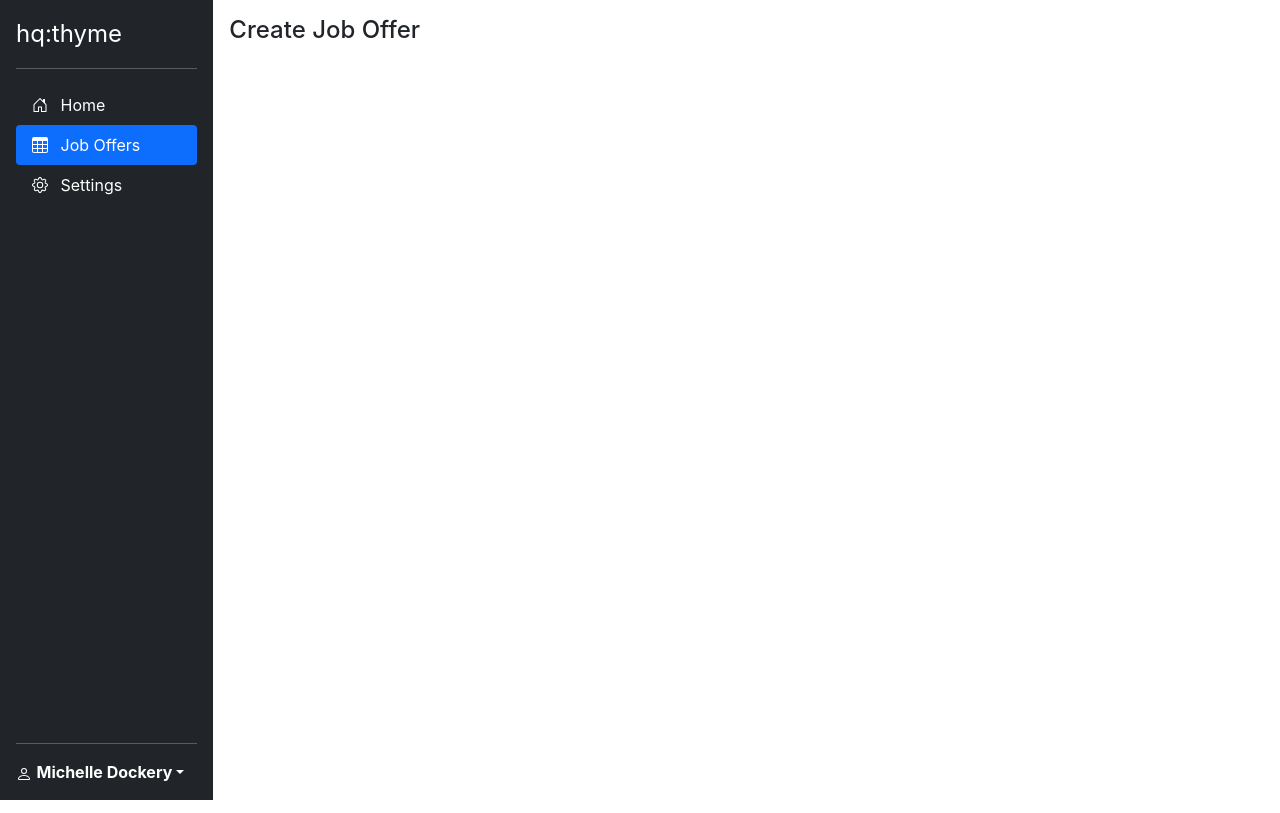
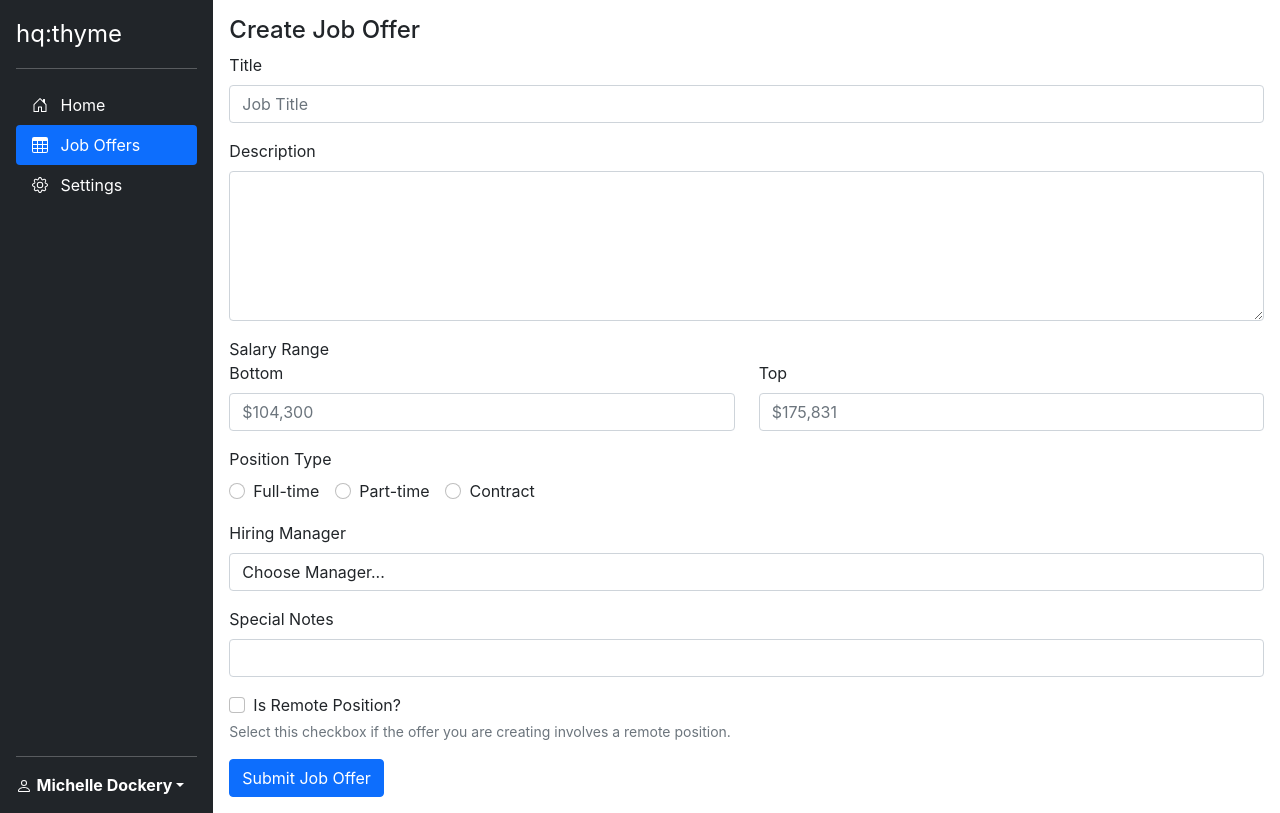
Before and after one commit to brandonshowers/hq-thyme, a React (Create React App) app: page /job-offers/new in a window 1280 px wide. Built offline with nearby package versions, Linux system fonts and the light colour scheme.

Commit message:
Add Formik for form state

```diff
--- a/package.json
+++ b/package.json
@@ -7,6 +7,7 @@
     "@testing-library/react": "^11.1.0",
     "@testing-library/user-event": "^12.1.10",
     "bootstrap": "^5.1.1",
+    "formik": "^2.2.9",
     "react": "^17.0.2",
     "react-bootstrap": "^1.6.3",
     "react-dom": "^17.0.2",
--- a/src/components/JobOffers/new.js
+++ b/src/components/JobOffers/new.js
@@ -1,9 +1,171 @@
 import React from 'react'
+import {
+  Button,
+  Col,
+  Form,
+  Row
+} from 'react-bootstrap'
+import { ErrorMessage, Formik } from 'formik'
 
 const JobOffersNew = () => {
   return (
     <React.Fragment>
-    <h2 className="fs-4">Create Job Offer</h2>
+      <h2 className="fs-4">Create Job Offer</h2>
+      <Formik
+        initialValues={{
+          title: "",
+          description: "",
+          salaryTop: "",
+          salaryBottom: "",
+          positionType: "",
+          hiringManager: "",
+          specialNotes: "",
+          isRemotePosition: false
+        }}
+        onSubmit={( values ) => {
+          // Submit logic to follow
+        }}
+      >
+        {({
+          values,
+          handleBlur,
+          handleChange,
+          handleSubmit,
+        }) => (
+          <Form onSubmit={handleSubmit}>
+            <Form.Group className="mb-3" controlId="jobTitle">
+              <Form.Label>Title</Form.Label>
+              <Form.Control
+                required
+                type="text"
+                name="title"
+                placeholder="Job Title"
+                onChange={ handleChange }
+                onBlur={ handleBlur }
+                value={ values.title }
+              />
+              <ErrorMessage name="title" component="div" />
+            </Form.Group>
+            <Form.Group className="mb-3" controlId="jobDescription">
+              <Form.Label>Description</Form.Label>
+              <Form.Control
+                required
+                as="textarea"
+                name="description"
+                placeholder=""
+                style={{ height: '150px' }}
+                onChange={ handleChange }
+                onBlur={ handleBlur }
+                value={ values.description }
+              />
+            </Form.Group>
+            <Row>
+              <span>Salary Range</span>
+              <Form.Group as={ Col } className="mb-3" controlId="salaryBottom">
+                <Form.Label>Bottom</Form.Label>
+                <Form.Control
+                  required
+                  type="text"
+                  name="salaryBottom"
+                  placeholder="$104,300"
+                  onChange={ handleChange }
+                  onBlur={ handleBlur }
+                  value={ values.salaryBottom }
+                />
+              </Form.Group>
+              <Form.Group as={ Col } className="mb-3" controlId="salaryTop">
+                <Form.Label>Top</Form.Label>
+                <Form.Control
+                  required
+                  type="text"
+                  placeholder="$175,831"
+                  onChange={ handleChange }
+                  onBlur={ handleBlur }
+                  value={ values.salaryTop }
+                />
+              </Form.Group>
+            </Row>
+            <Form.Group required className="mb-3" controlId="positionType">
+              <Form.Label>Position Type</Form.Label>
+              <div>
+                <Form.Check
+                  inline
+                  required
+                  type="radio"
+                  name="positionType"
+                  label="Full-time"
+                  id="positionType-fullTime"
+                  onChange={ handleChange }
+                  onBlur={ handleBlur }
+                  value="full-time"
+                  />
+                <Form.Check
+                  inline
+                  type="radio"
+                  name="positionType"
+                  label="Part-time"
+                  id="positionType-partTime"
+                  onChange={ handleChange }
+                  onBlur={ handleBlur }
+                  value="part-time"
+                  />
+                <Form.Check
+                  inline
+                  type="radio"
+                  name="positionType"
+                  label="Contract"
+                  id="positionType-contract"
+                  onChange={ handleChange }
+                  onBlur={ handleBlur }
+                  value="contract"
+                  />
+              </div>
+            </Form.Group>
+            <Form.Group className="mb-3" controlId="hiringManager">
+              <Form.Label>Hiring Manager</Form.Label>
+              <Form.Control
+                as="select"
+                name="hiringManager"
+                aria-label="Default select example"
+                onChange={ handleChange }
+                onBlur={ handleBlur }
+                value={ values.hiringManager }
+              >
+                <option disabled value="">Choose Manager...</option>
+                <option value="Dan Barrett">Dan Barrett</option>
+                <option value="Nick">Nick</option>
+              </Form.Control>
+            </Form.Group>
+            <Form.Group className="mb-3" controlId="specialNotes">
+              <Form.Label>Special Notes</Form.Label>
+              <Form.Control
+                required
+                type="text"
+                placeholder=""
+                onChange={ handleChange }
+                onBlur={ handleBlur }
+                value={ values.specialNotes }
+              />
+            </Form.Group>
+            <Form.Group className="mb-3" controlId="isRemotePosition">
+              <Form.Check
+                type="checkbox"
+                label="Is Remote Position?"
+                name="isRemotePosition"
+                checked={ values.isRemotePosition }
+                onChange={ handleChange }
+                onBlur={ handleBlur }
+              />
+              <Form.Text id="remotePositionHelpBox" muted>
+                Select this checkbox if the offer you are creating involves a remote position.
+              </Form.Text>
+            </Form.Group>
+            <Button variant="primary" type="submit">
+              Submit Job Offer
+            </Button>
+          </Form>
+        )}
+      </Formik>
     </React.Fragment>
   )
 }
```
Also changed, not shown: 1 other file (tests, documents, lock files or other folders).
